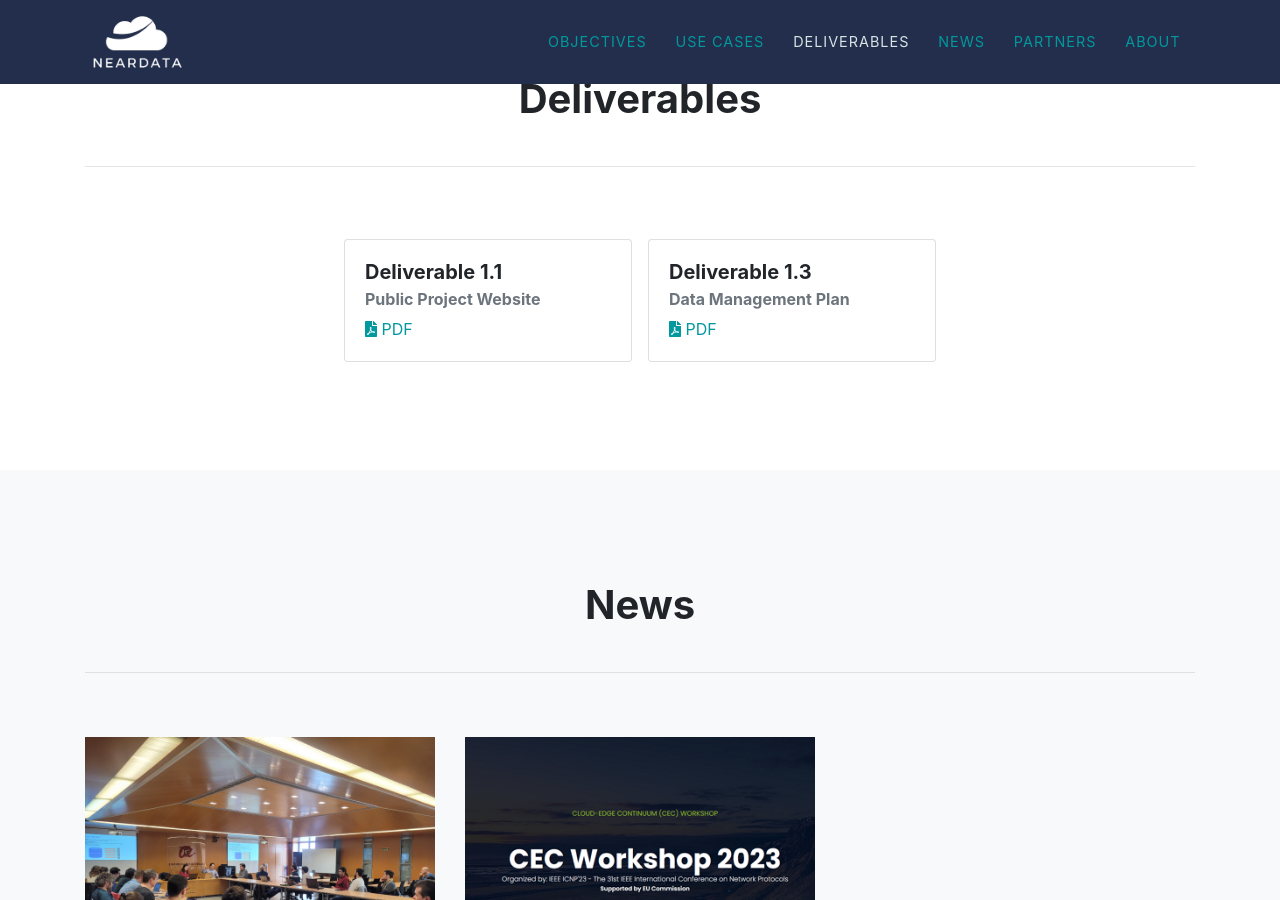
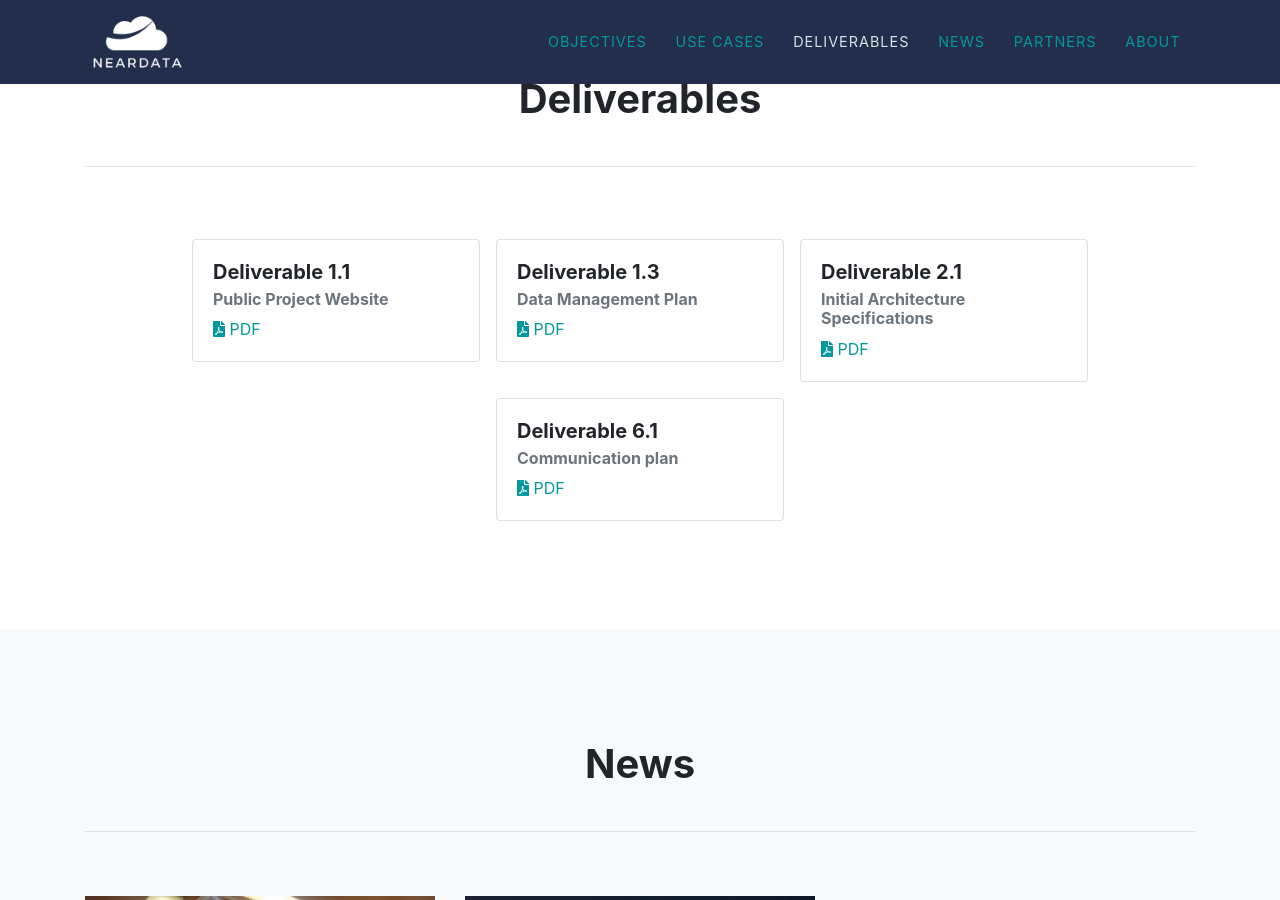
Before and after one commit to neardata-eu/neardata-eu.github.io, a Jekyll site: the page built from index.md, in a window 1280 px wide and 900 px high, scrolled down 3338 px. Built offline with Jekyll 4.4.1, drawn with Linux system fonts in a browser that asks for light colours; some web fonts are replaced.

Commit message:
add deliverables

```diff
--- a/_data/sitetext.yml
+++ b/_data/sitetext.yml
@@ -68,6 +68,12 @@ deliverables:
     - title: Deliverable 1.3
       subtitle: Data Management Plan
       file: ../assets/deliverables/NEARDATA_D1.3_Public.pdf
+    - title: Deliverable 2.1
+      subtitle: Initial Architecture Specifications
+      file: ../assets/deliverables/NEARDATA_D1.3_Public.pdf
+    - title: Deliverable 6.1
+      subtitle: Communication plan
+      file: ../assets/deliverables/NEARDATA_D1.3_Public.pdf
 
 
 
--- a/_includes/contact.html
+++ b/_includes/contact.html
@@ -8,21 +8,20 @@
     <hr class="light">
     <h3 class="section-subheading text-center mt-5">{{ site.data.sitetext.footer.text }}</h3> -->
     <div class="row justify-content-center">
-      <div class="col-md-3 text-center">
+      <div class="col-md-4 text-center">
         <h3>{{ site.data.sitetext.footer.contact.title }}</h3>
         <p class="pt-1">{{ site.data.sitetext.footer.contact.text | markdownify }}</p>
       </div>
-      <div class="col-md-3 text-center social-buttons">
+      <div class="col-md-4 text-center social-buttons">
         <h3>{{ site.data.sitetext.footer.social.title }}</h3>
         <ul class="list-inline">
           <li class="pt-5">
+              <a href="https://zenodo.org/communities/neardata-eu/"><img src="assets\img\zenodo_s.png"><a></a>
               <a href="http://twitter.com/Neardata2023" class="btn-social btn-outline"><i class="fab fa-fw fa-twitter fa-2x"></i></a>
               <a href="https://www.linkedin.com/company/neardata-eu/" class="btn-social btn-outline"><i class="fab fa-fw fa-linkedin-in fa-2x"></i></a>
               <a href="http://github.com/neardata-eu" class="btn-social btn-outline"><i class="fab fa-fw fa-github fa-2x"></i></a>
           </li>
-          <li class="pt-5">
-            <a href="https://zenodo.org/communities/neardata-eu/"><img src="assets\img\zenodo_s.png"><a>
-        </li>
+
 
           <!--
           <li clasS="pt-5">
@@ -31,7 +30,7 @@
           -->
       </ul>
       </div>
-      <div class="col-md-3 text-center">
+      <div class="col-md-4 text-center">
         <img class="img-fluid d-block mx-auto flag" src="assets/img/europe.jpg" alt="EU Flag">
         <p class="pt-1">{{ site.data.sitetext.footer.flag.text | markdownify }}</p>
       </div>
```
